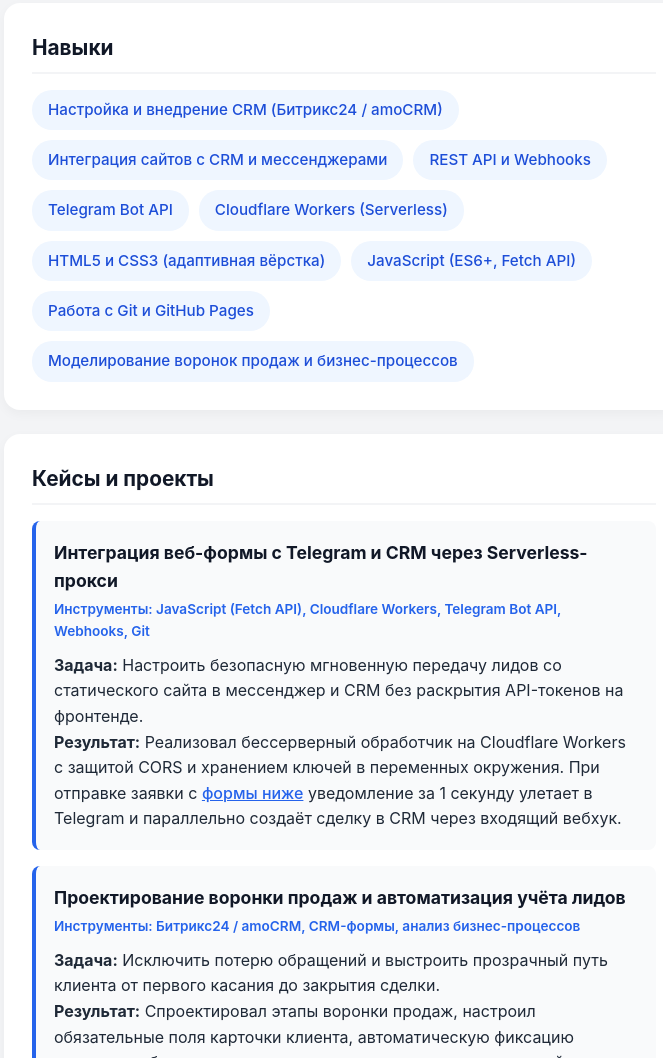
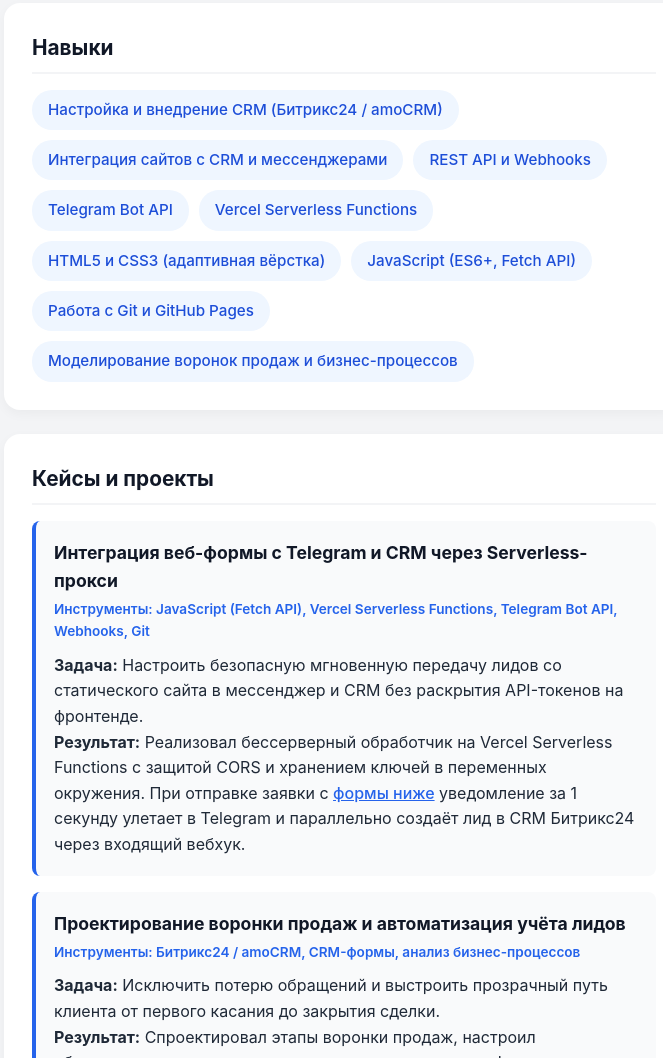
Before and after one commit to Softether239/Softether239.github.io, a plain HTML site: page index.html in a window 1280 px wide. Shown: the part 657-1715 px from the top of the page, without its empty margins (296-959 px from the left). Drawn offline with Linux system fonts and the light colour scheme.

Commit message:
Update index.html

```diff
--- a/index.html
+++ b/index.html
@@ -34,7 +34,7 @@
         <li>Интеграция сайтов с CRM и мессенджерами</li>
         <li>REST API и Webhooks</li>
         <li>Telegram Bot API</li>
-        <li>Cloudflare Workers (Serverless)</li>
+        <li>Vercel Serverless Functions</li>
         <li>HTML5 и CSS3 (адаптивная вёрстка)</li>
         <li>JavaScript (ES6+, Fetch API)</li>
         <li>Работа с Git и GitHub Pages</li>
@@ -47,10 +47,10 @@
 
       <article class="case-card">
         <h4>Интеграция веб-формы с Telegram и CRM через Serverless-прокси</h4>
-        <p class="case-meta">Инструменты: JavaScript (Fetch API), Cloudflare Workers, Telegram Bot API, Webhooks, Git</p>
+        <p class="case-meta">Инструменты: JavaScript (Fetch API), Vercel Serverless Functions, Telegram Bot API, Webhooks, Git</p>
         <p>
           <strong>Задача:</strong> Настроить безопасную мгновенную передачу лидов со статического сайта в мессенджер и CRM без раскрытия API-токенов на фронтенде.<br>
-          <strong>Результат:</strong> Реализовал бессерверный обработчик на Cloudflare Workers с защитой CORS и хранением ключей в переменных окружения. При отправке заявки с <a href="#contact">формы ниже</a> уведомление за 1 секунду улетает в Telegram и параллельно создаёт сделку в CRM через входящий вебхук.
+          <strong>Результат:</strong> Реализовал бессерверный обработчик на Vercel Serverless Functions с защитой CORS и хранением ключей в переменных окружения. При отправке заявки с <a href="#contact">формы ниже</a> уведомление за 1 секунду улетает в Telegram и параллельно создаёт лид в CRM Битрикс24 через входящий вебхук.
         </p>
       </article>
 
```
